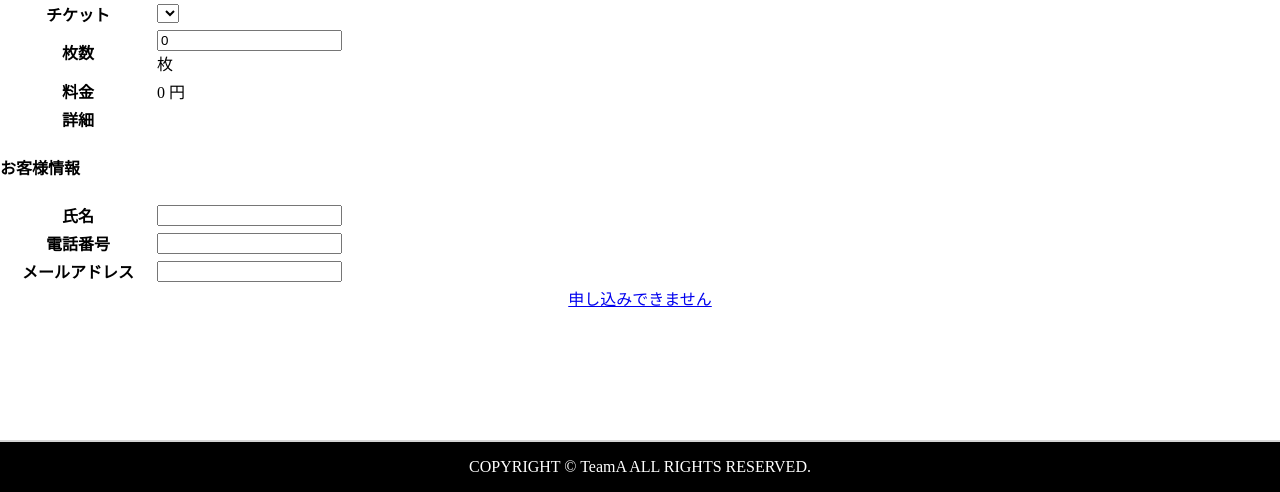
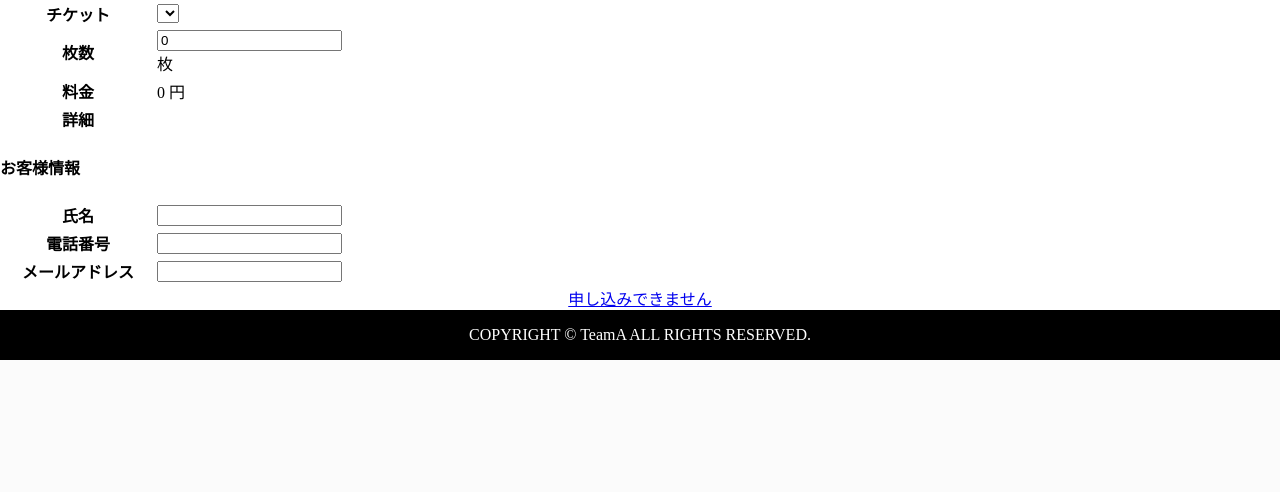
Before and after one commit to kenta0624/team_a_p1, a CakePHP app: the page made by app/View/Applications/add.ctp in a window 1280 px wide. Shown: the part 564-1056 px from the top of the page. After the commit the page ends 924 px from the top, so only its background shows below. Run offline with PHP 8.4 and a stand-in for CakePHP, Linux system fonts and the light colour scheme; the template is opened without the code that fills it, so the values that code supplies are empty; form fields are guessed from the names that the template uses; some libraries are stand-ins or nearby versions.

Commit message:
chiba フッター修正

```diff
--- a/app/View/Applications/add.ctp
+++ b/app/View/Applications/add.ctp
@@ -107,4 +107,8 @@
         </div>
     </div>
     <?php echo $this->Form->end(); ?>
+
+    <!-- ページトップ -->
+    <a href="#" id="page-top">Page Top</a>
+
 </div>
--- a/app/View/Events/add.ctp
+++ b/app/View/Events/add.ctp
@@ -90,9 +90,12 @@
             </div>
         </div>
 
-        <?php echo $this->Form->end(); ?>
+
+    <?php echo $this->Form->end(); ?>
 
     <!-- ページトップ -->
     <a href="#" id="page-top">Page Top</a>
 
+
+
 </div>
--- a/app/View/Events/index.ctp
+++ b/app/View/Events/index.ctp
@@ -59,6 +59,7 @@
     </div></div>
 
 
+
     <p>
         <?php
         echo $this->Paginator->counter(array(
@@ -71,7 +72,7 @@
         echo $this->Paginator->numbers(array('separator' => ' '));
         echo $this->Paginator->next(__(' next ') . ' >', array(), null, array('class' => 'next disabled'));
         ?>
-    </div>
+</div>
 
     <!-- ページトップ -->
     <a href="#" id="page-top">Page Top</a>
--- a/app/View/Layouts/default.ctp
+++ b/app/View/Layouts/default.ctp
@@ -32,6 +32,7 @@
 
 
     ?>
+    <!-- ページトップ -->
     <script>
         $(function(){
             var pageTop = $("#page-top");
@@ -47,6 +48,72 @@
                 }
             });
         });
+    </script>
+    <!-- フッター下固定 -->
+    <script>
+        new function(){
+
+            var footerId = "footer";
+            //メイン
+            function footerFixed(){
+                //ドキュメントの高さ
+                var dh = document.getElementsByTagName("body")[0].clientHeight;
+                //フッターのtopからの位置
+                document.getElementById(footerId).style.top = "0px";
+                var ft = document.getElementById(footerId).offsetTop;
+                //フッターの高さ
+                var fh = document.getElementById(footerId).offsetHeight;
+                //ウィンドウの高さ
+                if (window.innerHeight){
+                    var wh = window.innerHeight;
+                }else if(document.documentElement && document.documentElement.clientHeight != 0){
+                    var wh = document.documentElement.clientHeight;
+                }
+                if(ft+fh<wh){
+                    document.getElementById(footerId).style.position = "relative";
+                    document.getElementById(footerId).style.top = (wh-fh-ft-1)+"px";
+                }
+            }
+
+            //文字サイズ
+            function checkFontSize(func){
+
+                //判定要素の追加
+                var e = document.createElement("div");
+                var s = document.createTextNode("S");
+                e.appendChild(s);
+                e.style.visibility="hidden"
+                e.style.position="absolute"
+                e.style.top="0"
+                document.body.appendChild(e);
+                var defHeight = e.offsetHeight;
+
+                //判定関数
+                function checkBoxSize(){
+                    if(defHeight != e.offsetHeight){
+                        func();
+                        defHeight= e.offsetHeight;
+                    }
+                }
+                setInterval(checkBoxSize,1000)
+            }
+
+            //イベントリスナー
+            function addEvent(elm,listener,fn){
+                try{
+                    elm.addEventListener(listener,fn,false);
+                }catch(e){
+                    elm.attachEvent("on"+listener,fn);
+                }
+            }
+
+            addEvent(window,"load",footerFixed);
+            addEvent(window,"load",function(){
+                checkFontSize(footerFixed);
+            });
+            addEvent(window,"resize",footerFixed);
+
+        }
     </script>
 </head>
 <body>
@@ -78,13 +145,12 @@
         <?php echo $this->fetch('content'); ?>
     </div>
 
-    <!--フッターを幅いっぱいにする為のボックス -->
-    <div id="footerbg">
+
     <!--フッター2 -->
     <div id="footer">
         COPYRIGHT © TeamA ALL RIGHTS RESERVED.
     </div>
-    </div>
+
 </div>
 
 </body>
--- a/app/View/Tickets/index.ctp
+++ b/app/View/Tickets/index.ctp
@@ -53,6 +53,8 @@
         echo $this->Paginator->next(__(' next ') . ' >', array(), null, array('class' => 'next disabled'));
         ?>
     </div>
+
     <!-- ページトップ -->
     <a href="#" id="page-top">Page Top</a>
+
 </div>
--- a/app/webroot/css/applications.add.css
+++ b/app/webroot/css/applications.add.css
@@ -174,7 +174,8 @@ a {
     width: 350px;
 }
 
-#footerbg {
+/* フッター */
+#footer {
     margin: 50px 0 0 0;
 
 }
--- a/app/webroot/css/applications.added.css
+++ b/app/webroot/css/applications.added.css
@@ -98,3 +98,9 @@ a {
     text-decoration: none;
     color: #000000;
 }
+
+/* フッター */
+#footer {
+    margin: 70px 0 0 0;
+
+}
--- a/app/webroot/css/events.add.css
+++ b/app/webroot/css/events.add.css
@@ -206,3 +206,7 @@ td img {
 	width: 790px;
 	height: 316px;
 }
+
+#footer {
+	margin-top: 120px;
+}
--- a/app/webroot/css/events.index.css
+++ b/app/webroot/css/events.index.css
@@ -242,6 +242,6 @@ dl.search2 dd button{
 }
 
 /* フッター*/
-#footerbg {
+#footer {
 	margin: 50px 0 0 0;
 }
--- a/app/webroot/css/team_a.css
+++ b/app/webroot/css/team_a.css
@@ -3,10 +3,7 @@ body {
 
 }
 
-html {
-    min-height: 100%;
-    position: relative;
-}
+
 
 
 
@@ -61,25 +58,14 @@ html {
 }
 
 
-/* フッターを幅いっぱいにする為のボックス*/
-#footerbg {
-    margin: 130px 0 0 0;
-    background-color: #000000;
-    width:100%;
-    min-width:1000px;
-    height: 50px;
-    clear: both;
-    border-top: 2px solid #d5d5d5;
 
-
-}
 
 
 
 /* フッター*/
 #footer        {
     background-color: #000000;
-    width: 1000px;
+    width: 100%;
     margin-right: auto;
     margin-left: auto;
 
--- a/app/webroot/css/tickets.index.css
+++ b/app/webroot/css/tickets.index.css
@@ -159,7 +159,7 @@ a {
 }
 
 /* フッター*/
-#footerbg {
+#footer {
     margin: 100px 0 0 0;
 
 }
```
Also changed, not shown: app/webroot/css/events.edit.css (+4 -6 lines).
